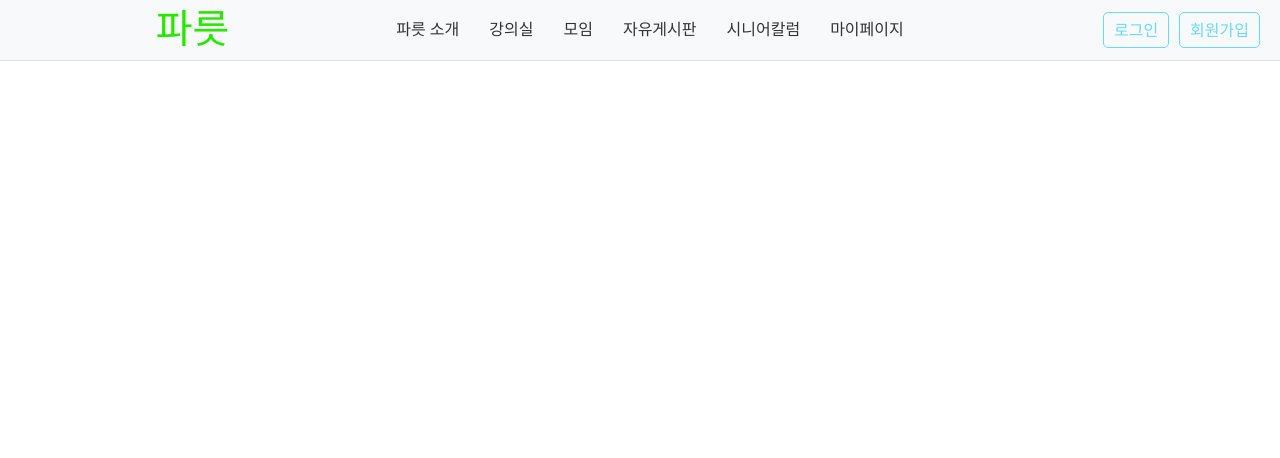
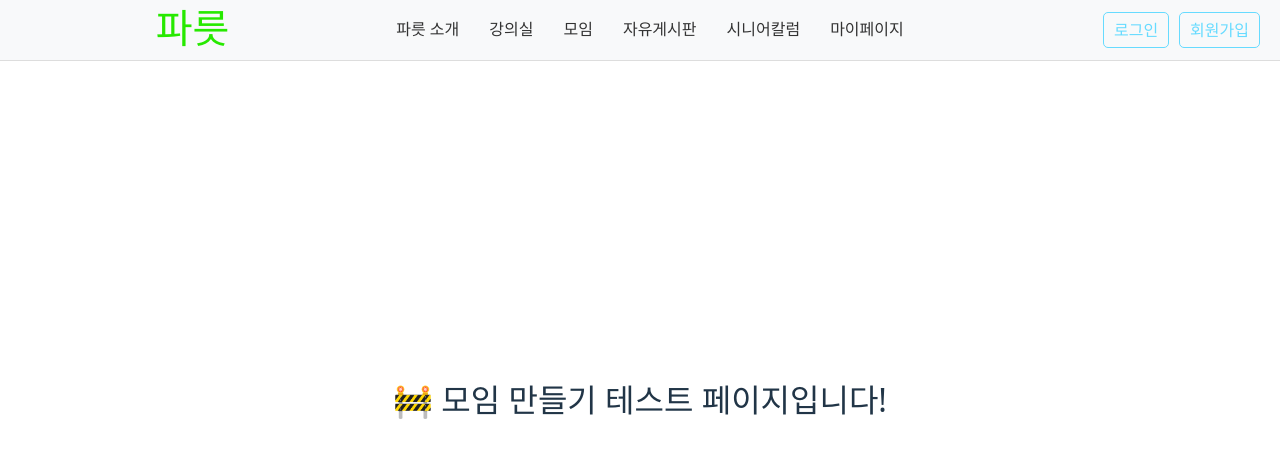
Before and after one commit to MrDos89/slivermate_project_react, a React (Vite) app: page /create-club in a window 1280 px wide. Shown: the top 458 px of the page. Built offline with nearby package versions, Linux system fonts and the light colour scheme; a web font is replaced by a local one.

Commit message:
[건민]추가

```diff
--- a/src/App.jsx
+++ b/src/App.jsx
@@ -21,6 +21,7 @@ import MyPage from "./pages/MyPage";
 import ClubPage from "./pages/ClubPage";
 import ClubDetailPage from "./pages/ClubDetailPage";
 import ClubPostDetailPage from "./pages/ClubPostDetailPage";
+import CreateClubTestPage from "./pages/CreateClubTestPage";
 
 function App() {
   const [scrollIndex, setScrollIndex] = useState(0); // 상태 분리
@@ -59,6 +60,7 @@ function App() {
           path="/club/:clubId/post/:postId"
           element={<ClubPostDetailPage />}
         />
+        <Route path="/create-club" element={<CreateClubTestPage />} />
       </Routes>
     </Router>
   );
--- a/src/components/SectionEight.jsx
+++ b/src/components/SectionEight.jsx
@@ -1,4 +1,5 @@
 import styled from "styled-components";
+import { useNavigate } from "react-router-dom";
 
 const SectionWrapper = styled.div`
   width: 100vw;
@@ -9,10 +10,34 @@ const SectionWrapper = styled.div`
   font-size: 2rem;
   background: #ffffff;
   color: white;
+  flex-direction: column;
+`;
+
+const MakeClubButton = styled.button`
+  margin-top: 20px;
+  padding: 16px 28px;
+  font-size: 1.4rem;
+  background-color: #008552;
+  color: white;
+  border: none;
+  border-radius: 12px;
+  cursor: pointer;
+
+  &:hover {
+    background-color: #006f47;
+  }
 `;
 
 const SectionEight = () => {
-  return <SectionWrapper>Section 8</SectionWrapper>;
+  const navigate = useNavigate();
+
+  return (
+    <SectionWrapper>
+      <MakeClubButton onClick={() => navigate("/create-club")}>
+        모임 만들기
+      </MakeClubButton>
+    </SectionWrapper>
+  );
 };
 
 export default SectionEight;
--- /dev/null
+++ b/src/pages/CreateClubTestPage.jsx
@@ -0,0 +1,14 @@
+import React from "react";
+import styled from "styled-components";
+
+const Wrapper = styled.div`
+  padding: 100px;
+  font-size: 2rem;
+  text-align: center;
+`;
+
+const CreateClubTestPage = () => {
+  return <Wrapper>🚧 모임 만들기 테스트 페이지입니다!</Wrapper>;
+};
+
+export default CreateClubTestPage;
```
